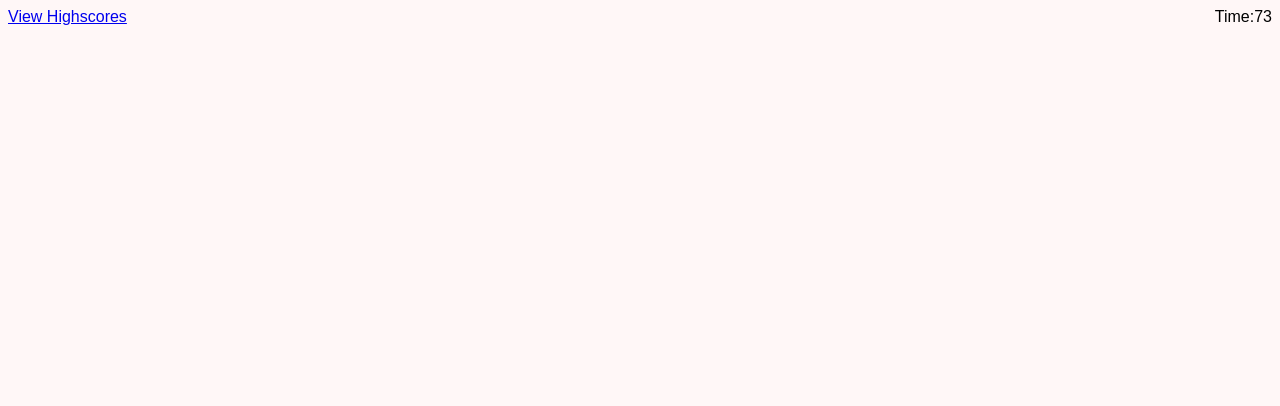
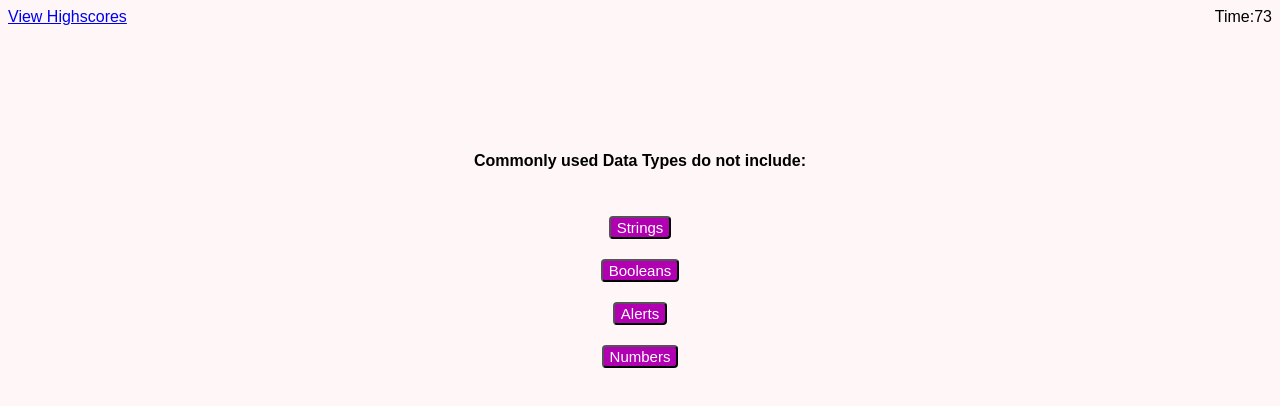
Before and after one commit to Tmaxey201/Coding-quiz-challenge, a plain HTML site: page index.html in a window 1280 px wide. Both pictures are taken after a click on the button "Start Quiz". Drawn offline with Linux system fonts and the light colour scheme.

Commit message:
changed script to hide start page, and show quiz page to make it simpler

```diff
--- a/assets/script.js
+++ b/assets/script.js
@@ -21,17 +21,14 @@ startButton.addEventListener('click', setTime);
 
 var button = document.getElementById('startButton');
 
+
 button.onclick = function() {
-    var div = document.getElementById('startBox');
-    if (div.style.display !== 'none') {
-        div.style.display = 'none';
-    }
-    else {
-        div.style.display = 'block';
-    }
-};
+    document.getElementById('startBox').style.display = "none";
+    document.getElementById('quiz').style.display = "block";
+}
 
-// show quiz page
+
+
 
 // button.onclick = function() {
 //     var div = document.getElementById('quiz');
--- a/assets/style.css
+++ b/assets/style.css
@@ -60,10 +60,6 @@ body {
 
 }
 
-.quiz {
-
-
-}
 
 .startTitle {
     margin-top: 80px;
@@ -80,3 +76,7 @@ body {
     display: grid;
     place-items: center;
 }
+
+.quiz {
+    margin-top: 100px;
+}
--- a/index.html
+++ b/index.html
@@ -49,7 +49,7 @@
 
     <!-- This is the first question/answer page -->
 
-    <div class="quiz" style="display: none;">
+    <div class="quiz" id="quiz" style="display: none;">
      <div class="infoList">
         Commonly used Data Types do not include:
      </div>
```
